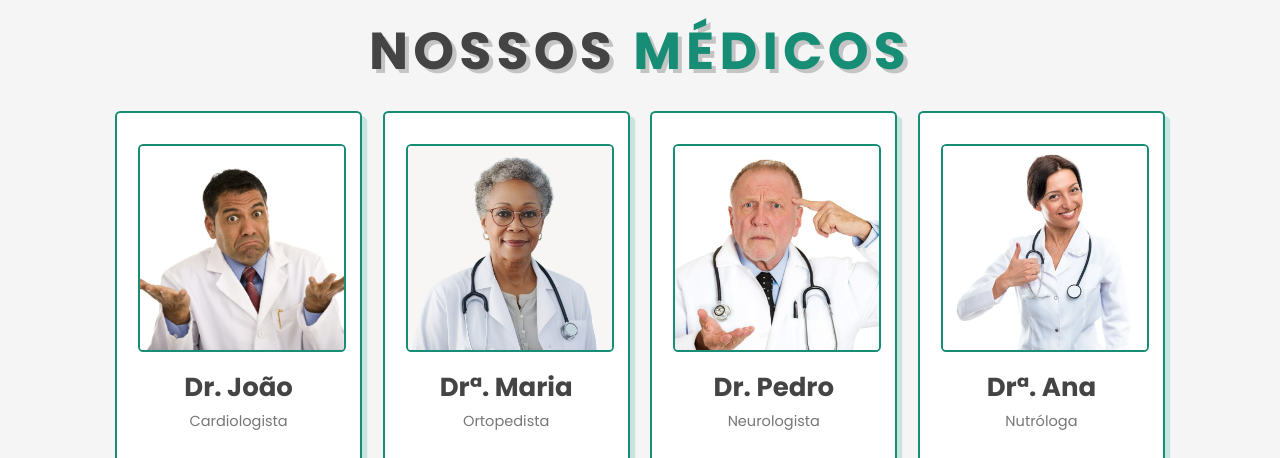
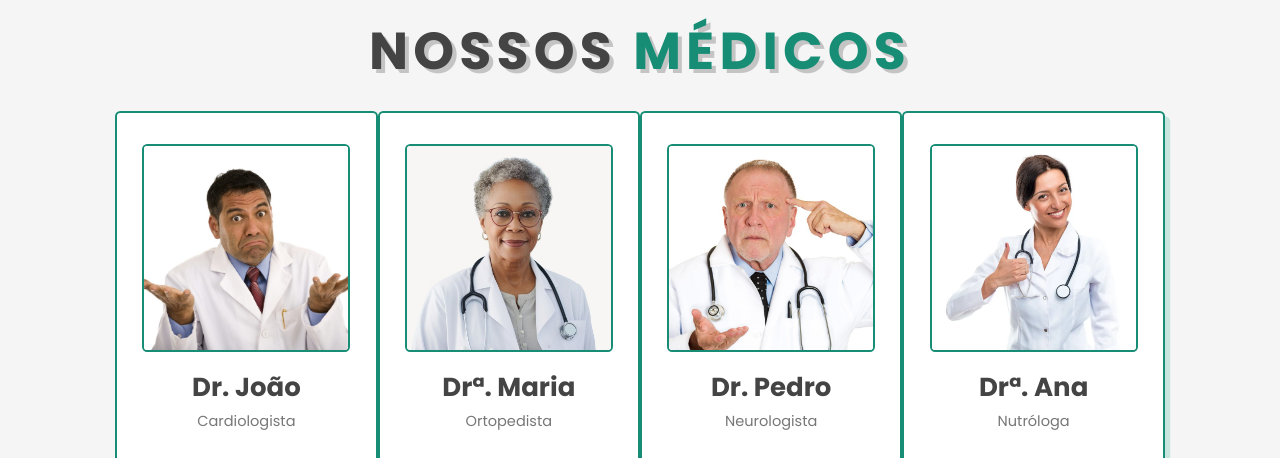
Before and after one commit to Saint-Marcos/sistematizacao-pdw, a website: page index.html in a window 1280 px wide. Shown: the part 3010-3468 px from the top of the page. Drawn offline with Linux system fonts and the light colour scheme.

Commit message:
Style css overflow reparado

```diff
--- a/style.css
+++ b/style.css
@@ -268,7 +268,7 @@ section:nth-child(even) {
 
 .doctors .box-container {
   display: grid;
-  gap: 2rem;
+  gap: 2rem 0;
   grid-template-columns: repeat(auto-fit, minmax(22rem, 1fr));
 }
 
```
